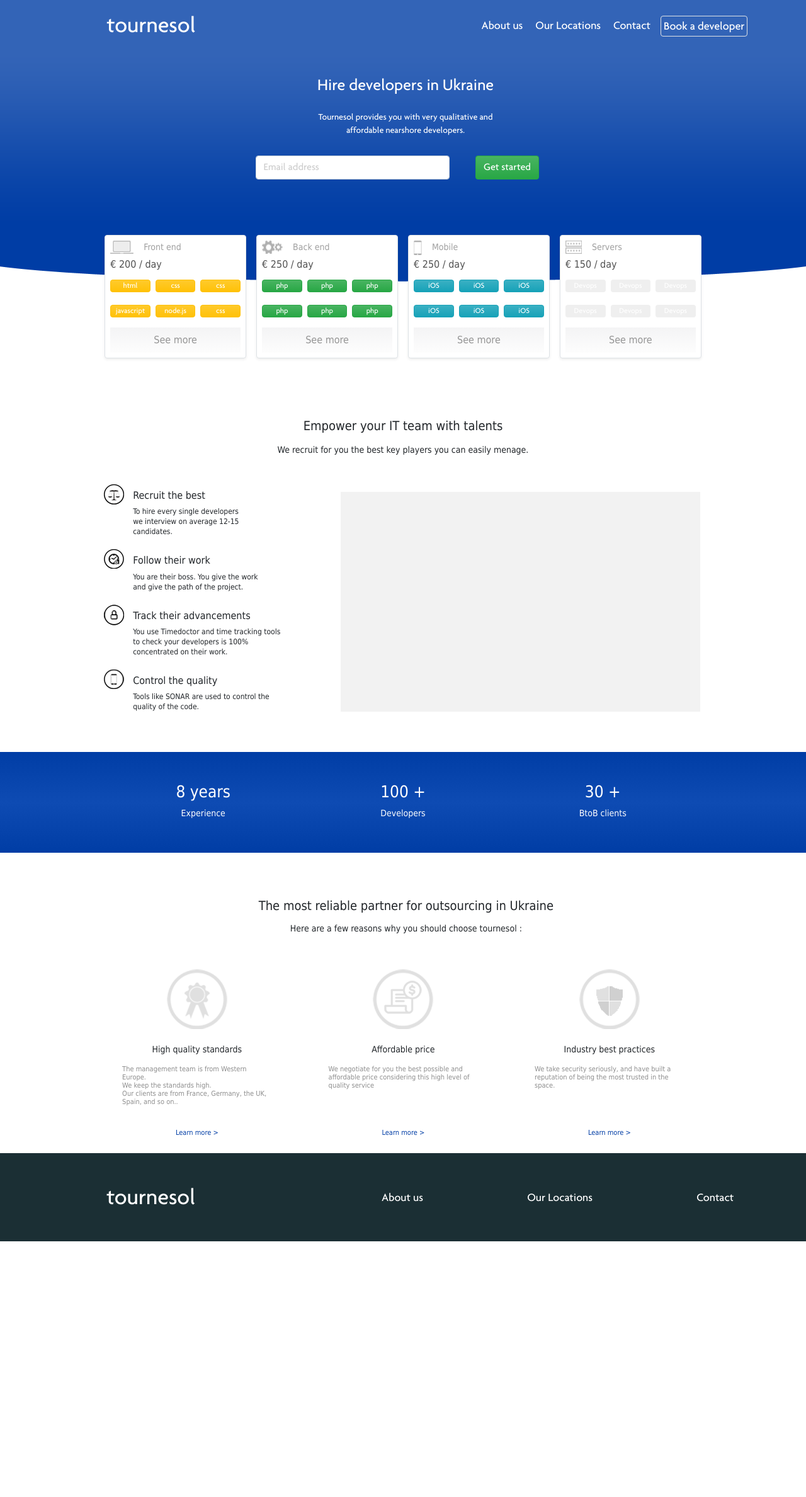
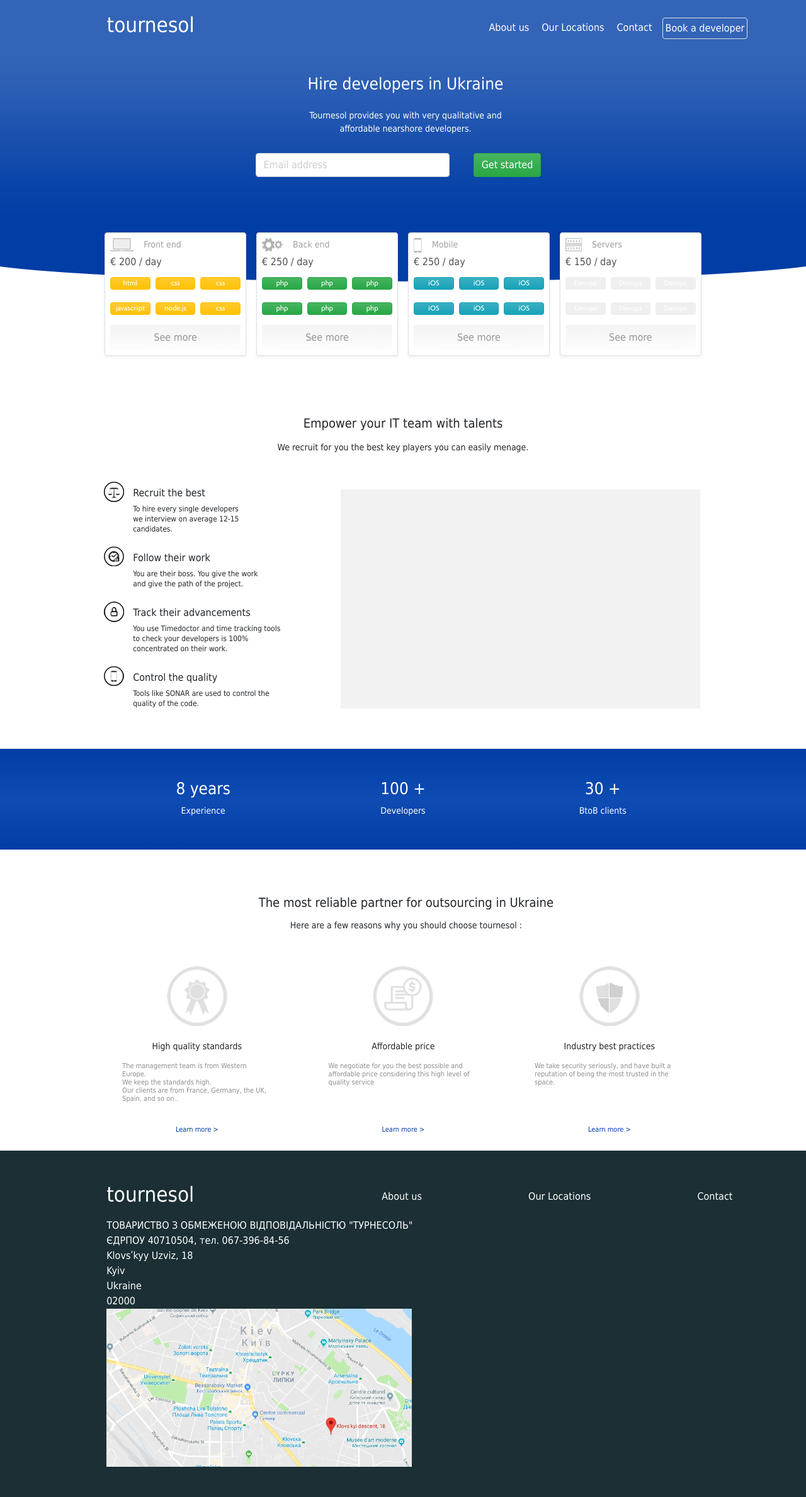
Before and after one commit to ITGuru7/tournesol-Bootstrap4Sass, a PHP site: page / in a window 1280 px wide. Shown: the whole page at 63% size. Before the commit the page ends 1971 px from the top, so only its background shows below. Run offline with PHP 8.4, Linux system fonts and the light colour scheme.

Commit message:
address, map

```diff
--- a/index.html
+++ b/index.html
@@ -38,7 +38,7 @@
         <span class="navbar-toggler-icon"></span>
       </button>
 
-      <div class="collapse navbar-collapse" id="navbarHeaderContent">
+      <div class="collapse navbar-collapse mt-2" id="navbarHeaderContent">
   	    <ul class="navbar-nav ml-auto pr-3">
   	      <li class="nav-item pr-1">
   	        <a class="nav-link text-white" href="#">About us</a>
@@ -50,7 +50,7 @@
   	        <a class="nav-link text-white" href="#">Contact</a>
   	      </li>
           <li class="nav-item">
-  	        <a class="ml-1 mt-1 pt-1 pb-0 px-1 align-middle nav-link text-white border rounded" href="#">Book a developer</a>
+  	        <a class="ml-1 mt-1 p-1 align-middle nav-link text-white border rounded" href="#">Book a developer</a>
   	      </li>
   	    </ul>
       </div>
@@ -450,11 +450,12 @@
     <!-- Navigation -->
   	<nav class="navbar navbar-expand-lg navbar-dark mt-2 d-flex justify-content-between">
   	  <a class="navbar-brand" href="#">tournesol</a>
+
       <button class="navbar-toggler" type="button" data-toggle="collapse" data-target="#navbarFooterContent" aria-controls="navbarFooterContent" aria-expanded="false" aria-label="Toggle navigation">
         <span class="navbar-toggler-icon"></span>
       </button>
 
-      <div class="collapse navbar-collapse" id="navbarFooterContent">
+      <div class="collapse navbar-collapse mt-2" id="navbarFooterContent">
         <ul class="navbar-nav ml-auto d-flex justify-content-around pr-3">
   	      <li class="nav-item">
   	        <a class="nav-link text-white" href="#">About us</a>
@@ -467,8 +468,22 @@
   	      </li>
   	    </ul>
       </div>
-  	</nav>
-	</footer>
+    </nav>
+    <div id="address" class="ml-3">
+      <span class="text-white">
+          ТОВАРИСТВО З ОБМЕЖЕНОЮ ВІДПОВІДАЛЬНІСТЮ "ТУРНЕСОЛЬ"<br>
+          ЄДРПОУ 40710504, тел. 067-396-84-56<br>
+      </span>
+      <span class="text-white">
+          Klovsʹkyy Uzviz, 18<br>
+          Kyiv<br>
+          Ukraine<br>
+          02000
+      </span>
+      <br>
+      <img src="images/kiev.png" width=485>
+    </div>
+  </footer>
 
 </body>
 
--- a/scss/tournesol.scss
+++ b/scss/tournesol.scss
@@ -9,16 +9,10 @@ body {
 
 header {
 	margin-top: 10px ;
-  font-family: 'agendamedium' ;
+  font-family: 'Tahoma' ;
 
   nav {
 		padding: 0 calc(70/1170*100%) 0 calc(155/1170*100%) !important ;
-    .navbar-brand {
-      font-size: 36px ;
-		}
-    a {
-			font-size: 18px ;
-		}
   }
 
   #header-title {
@@ -32,6 +26,13 @@ header {
 			color: #cecece ;
 		}
   }
+}
+
+.navbar-brand {
+	font-size: 33px ;
+}
+a {
+	font-size: 16px ;
 }
 
 #main-content {
@@ -125,19 +126,13 @@ header {
 
 footer {
 	padding-left: 140/1170*100% !important ;
-  font-family: 'agendamedium' ;
-	height: 140px ;
+  font-family: 'Tahoma' ;
+	height: 550px ;
 	background-color: #1b2f34 ;
 
   nav {
-    .navbar-brand {
-      font-size: 36px ;
-		}
 		.navbar-nav {
 			width: 79% !important ;
 		}
-    a {
-      font-size: 18px ;
-    }
-  }
+	}
 }
```
Also changed, not shown: css/tournesol.css, images/kiev.png (added), 2 other files.
